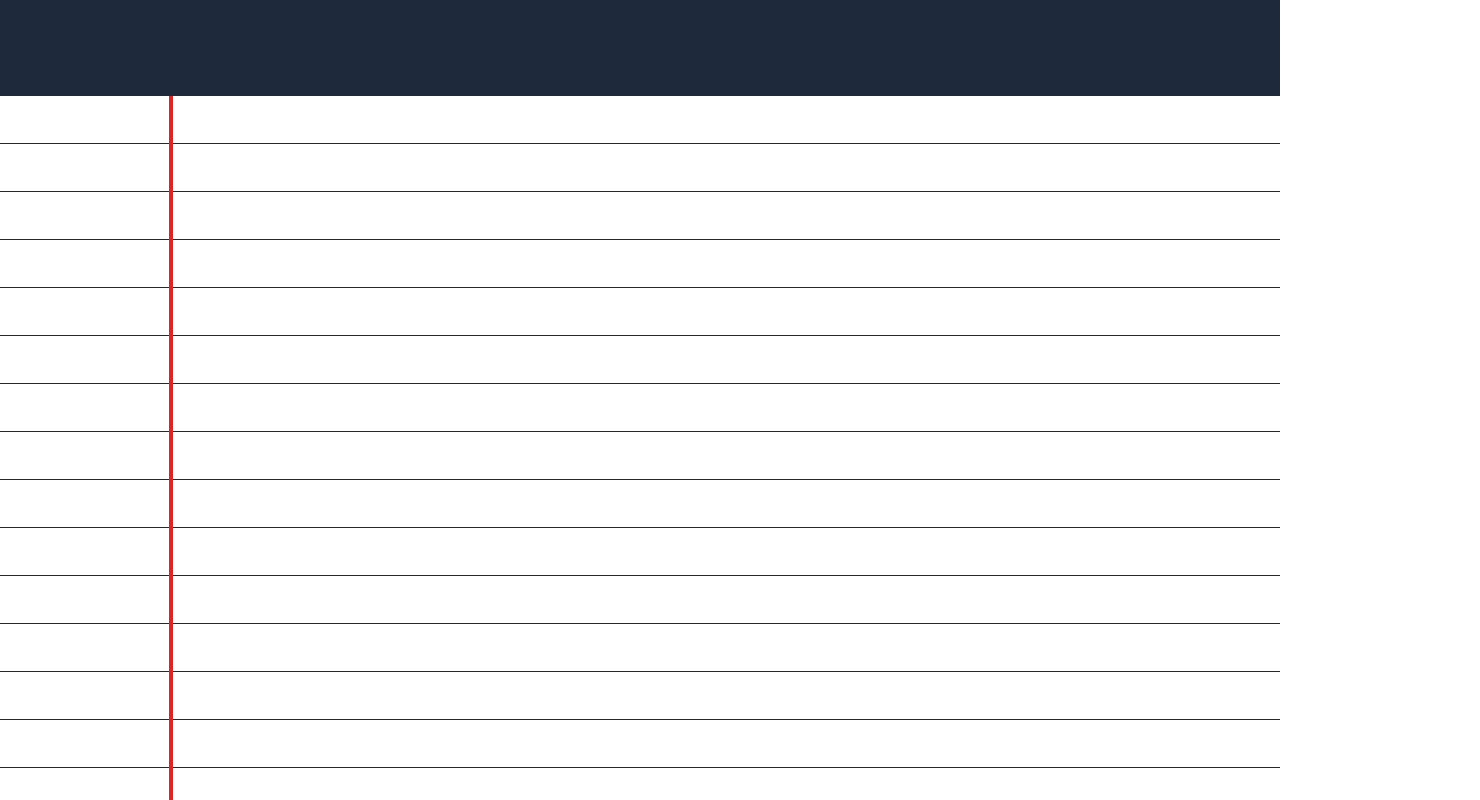
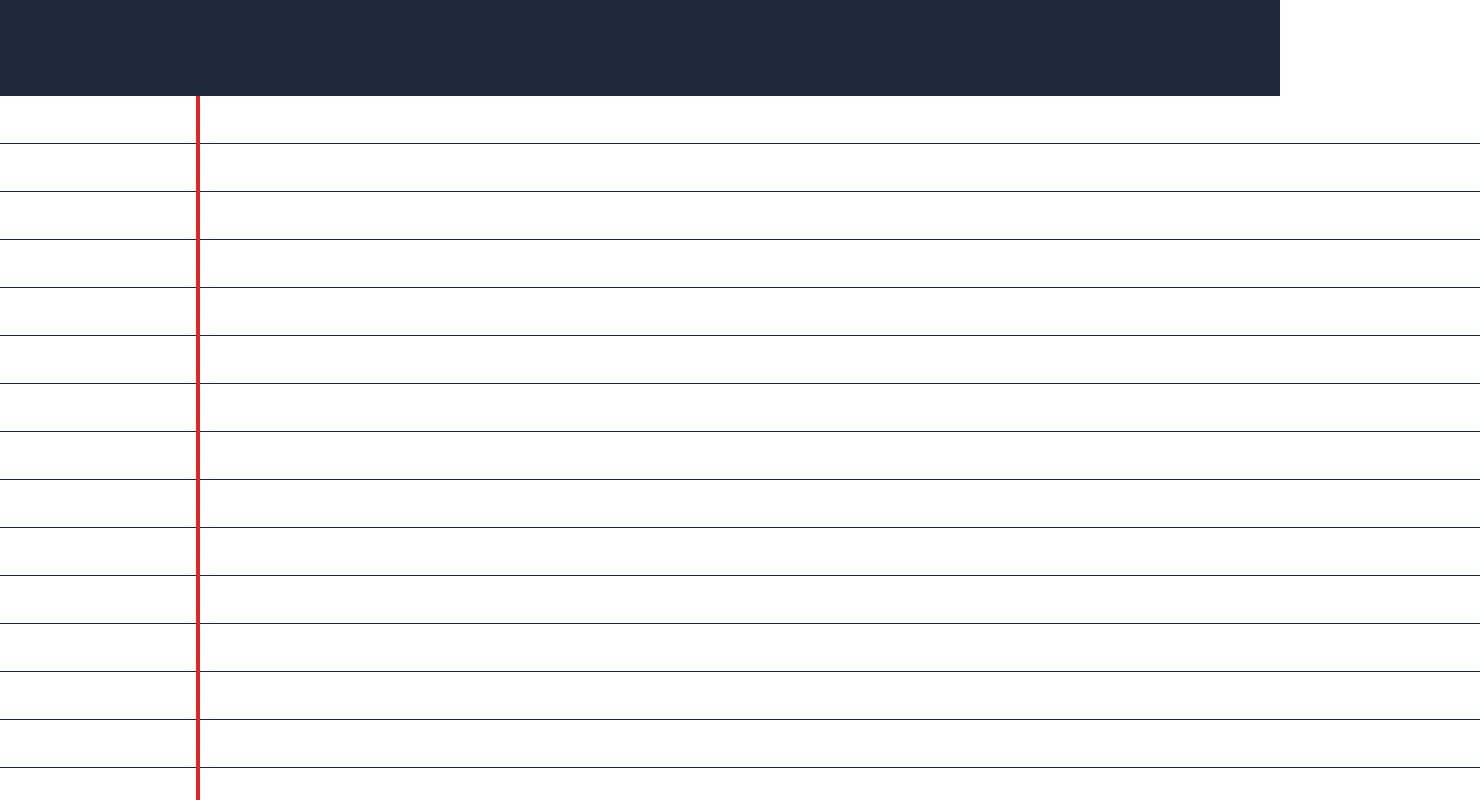
Before and after one commit to WajdiEl-Imtiyaz/task-memo, a Next.js app: page /homepage in a window 1280 px wide. Shown: the top 800 px of the page, 1480 px wide, since content can reach past the window. Built offline with nearby package versions, Linux system fonts and the light colour scheme.

Commit message:
Tab.tsx issue

```diff
--- a/app/(home)/homepage/page.tsx
+++ b/app/(home)/homepage/page.tsx
@@ -7,10 +7,10 @@ import React from "react";
 const homepage = () => {
   return (
     <div className="flex">
-      <div className="w-[200px]">
+      <div>
         <Tab />
       </div>
-      <div className="w-screen">
+      <div>
         <List />
       </div>
     </div>
--- a/app/(home)/layout.tsx
+++ b/app/(home)/layout.tsx
@@ -18,7 +18,7 @@ export default function RootLayout({
   return (
     <html lang="en">
       <body className={inter.className}>
-        <div className="w-full h-24 bg-slate-800"></div>
+        <div className="w-screen h-24 bg-slate-800"></div>
         {children}
       </body>
     </html>
--- a/app/components/List.tsx
+++ b/app/components/List.tsx
@@ -35,7 +35,7 @@ const List = () => {
     divs.push(
       <div
         key={i}
-        className={`w-full md:w-full h-12 border-b border-slate-800 whitespace-nowrap overflow-auto flex items-center justify-start pl-2 ${
+        className={`w-screen h-12 border-b border-slate-800 flex items-center justify-start pl-2 ${
           isChecked[i] ? "line-through" : ""
         }`}
       >
@@ -51,7 +51,7 @@ const List = () => {
           onKeyDown={(event) => handleKeyDown(event, i)}
           onChange={(event) => handleInput(event, i)}
           ref={refs[i]}
-          className="pl-2 h-10 w-full"
+          className="pl-2 h-10 w-full outline-none"
         />
       </div>
     );
--- a/app/components/Tab.tsx
+++ b/app/components/Tab.tsx
@@ -10,7 +10,14 @@ const Tab = () => {
 
   const divs = [];
   for (let i = 0; i < 20; i++) {
-    divs.push(<div key={i} className=" h-12 border-b border-slate-800"></div>);
+    divs.push(
+      <div
+        key={i}
+        className={`h-12 border-b border-slate-800 flex items-center justify-center ${
+          i < 5 ? "editable" : ""
+        }`}
+      ></div>
+    );
   }
 
   useEffect(() => {
@@ -26,7 +33,7 @@ const Tab = () => {
   }, []);
 
   return (
-    <div className="relative">
+    <div className="m-0 p-0 relative">
       <div
         className="absolute left-6 top-0 transform -translate-y-14 md:hidden text-white cursor-pointer"
         onClick={handleIconClick}
@@ -34,11 +41,11 @@ const Tab = () => {
         <AlignJustifyIcon />
       </div>
       <div
-        className={`transition-transform duration-500 ease-in-out transform ${
+        className={`transition-transform duration-500 ease-in-out transform md:w-[200px] w-[150px] ${
           isOpen
-            ? "translate-x-0 md:border-r-4 md:border-red-600"
-            : "-translate-x-full"
-        } border-r-4 border-red-600 h-max md:block md:translate-x-0`}
+            ? "translate-x-0 md:border-r-4 md:border-red-600 border-r-4 border-red-600 md:block"
+            : "-translate-x-full hidden"
+        } h-max md:translate-x-0`}
       >
         {divs}
       </div>
```
